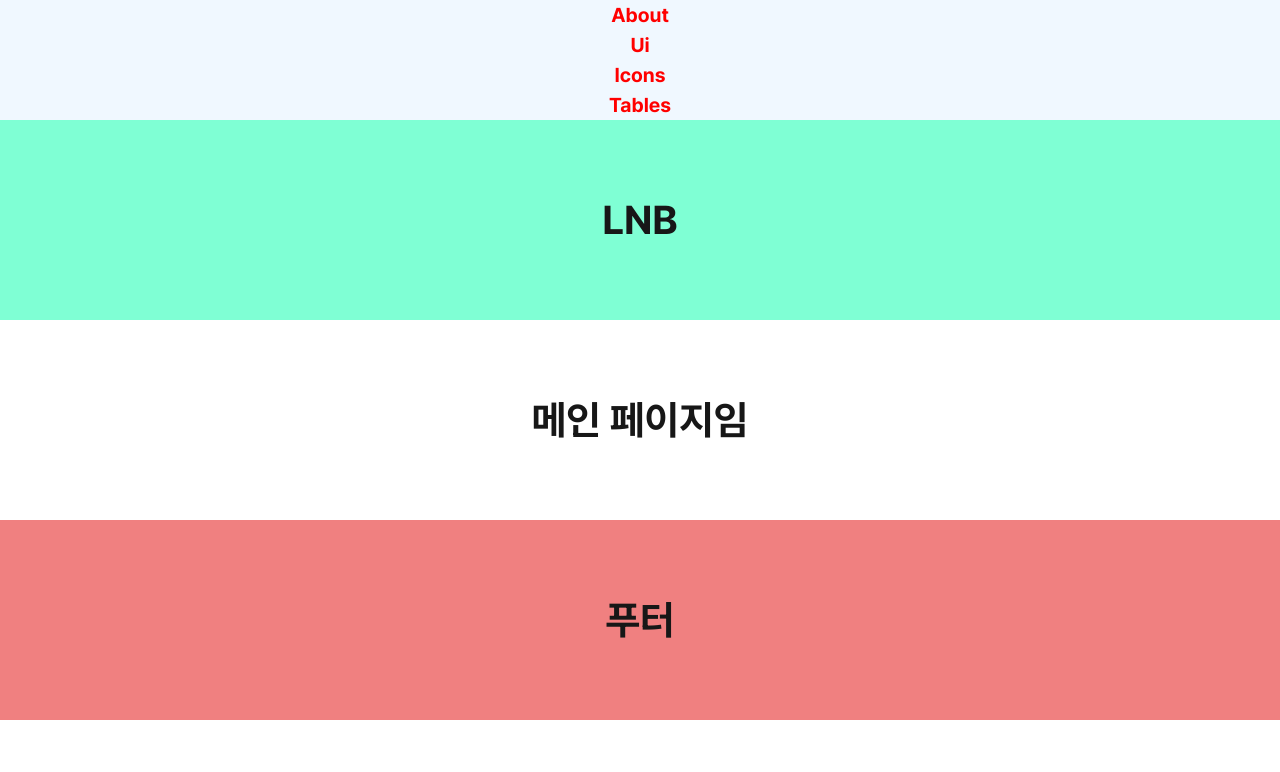
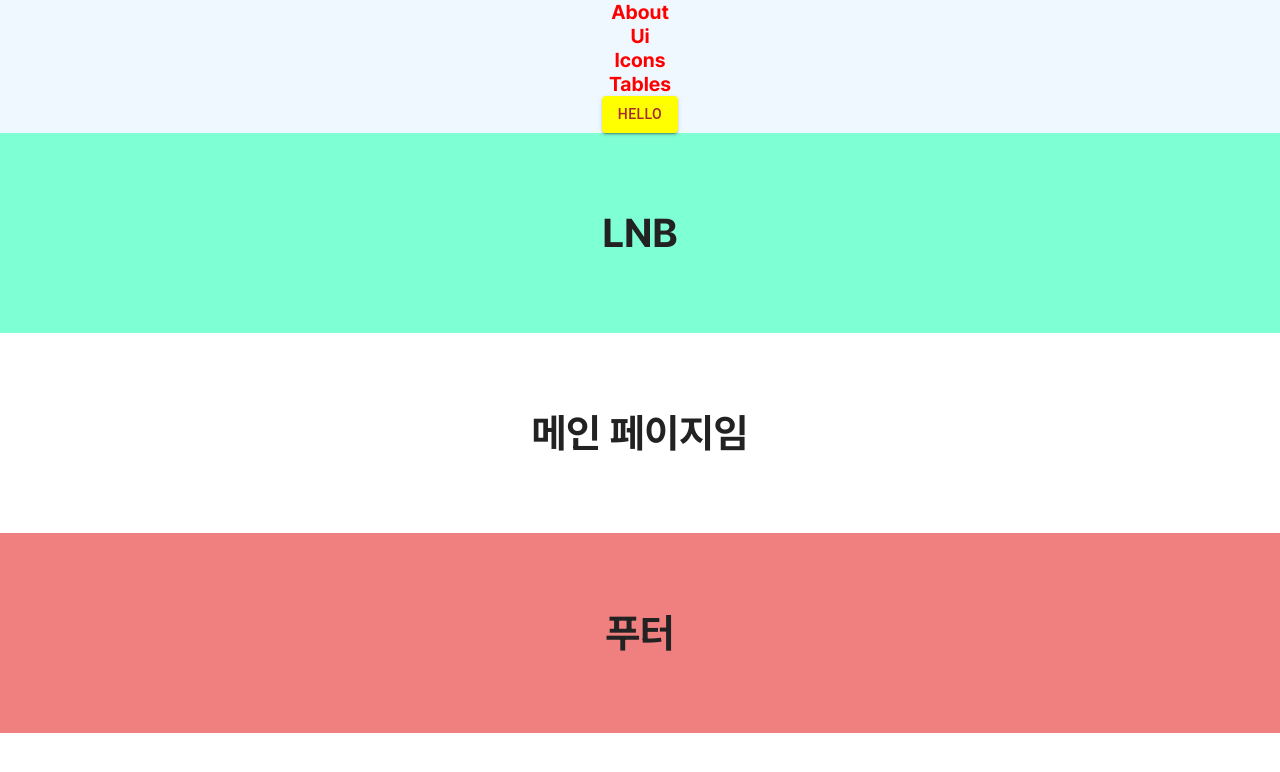
Before and after one commit to beingborn/mui-nextjs, a Next.js app: page / in a window 1280 px wide. Shown: the top 772 px of the page. Built offline with nearby package versions, Linux system fonts and the light colour scheme.

Commit message:
(20250418) mui Button 스타일링 가져오기

```diff
--- a/package.json
+++ b/package.json
@@ -9,6 +9,9 @@
     "lint": "next lint"
   },
   "dependencies": {
+    "@emotion/react": "^11.14.0",
+    "@emotion/styled": "^11.14.0",
+    "@mui/material": "^7.0.2",
     "next": "15.3.1",
     "react": "^19.0.0",
     "react-dom": "^19.0.0",
--- /dev/null
+++ b/src/app/components/Buttons.js
@@ -0,0 +1,14 @@
+import Button from '@mui/material/Button'
+export default function ButtonUsage(props) {
+    const bgColor = props.bg || 'blue';
+    const textColor = props.color || 'white';
+
+    return <Button
+    variant="contained"
+    sx={{
+        color: textColor,
+        backgroundColor: bgColor  ,
+    }}
+    >Hello
+    </Button>
+}
--- a/src/app/globals.css
+++ b/src/app/globals.css
@@ -1,36 +1,120 @@
-@import "tailwindcss";
-
+/* root */
 :root {
-  --background: #ffffff;
-  --foreground: #171717;
+  --txt-pri: #222;
 }
 
-@theme inline {
-  --color-background: var(--background);
-  --color-foreground: var(--foreground);
-  --font-sans: var(--font-geist-sans);
-  --font-mono: var(--font-geist-mono);
+*, *::before, *::after {
+  box-sizing: border-box;
 }
 
-@media (prefers-color-scheme: dark) {
-  :root {
-    --background: #0a0a0a;
-    --foreground: #ededed;
-  }
+html, body, div, span, applet, object, iframe,
+h1, h2, h3, h4, h5, h6, p, blockquote, pre,
+a, abbr, acronym, address, big, cite, code,
+del, dfn, em, img, ins, kbd, q, s, samp,
+small, strike, strong, sub, sup, tt, var,
+b, u, i, center,
+dl, dt, dd, ol, ul, li,
+fieldset, form, label, legend,
+table, caption, tbody, tfoot, thead, tr, th, td,
+article, aside, canvas, details, embed,
+figure, figcaption, footer, header, hgroup,
+menu, nav, output, ruby, section, summary,
+time, mark, audio, video, button {
+  margin: 0; padding: 0;
+  border: 0;
+  vertical-align: baseline;
+  font-size: inherit;
+  color: inherit;
+}
+
+/* HTML5 display-role reset for older browsers */
+article, aside, details, figcaption, figure,
+footer, header, hgroup, menu, nav, section {
+  display: block;
+}
+
+/* size init */
+html {
+  overflow-x: hidden;
+  height: 100%;
+  scroll-behavior: smooth;
+  -moz-text-size-adjust: none;
+  -webkit-text-size-adjust: none;
+  text-size-adjust: none;
 }
 
 body {
-  background: var(--background);
-  color: var(--foreground);
-  font-family: Arial, Helvetica, sans-serif;
+  color: var(--txt-pri);
 }
 
+input, select, textarea, pre {
+  outline: none;
+  color: inherit;
+	appearance: none;
+  text-overflow: ellipsis;
+  font: 16px/1.5;
+}
+
+pre { white-space: pre-wrap; }
+fieldset, img { border: 0; max-width:100%;}
+select,input,img, button {vertical-align:middle; }
+address { font-style: normal; }
+ol, ul, li { list-style: none; }
+blockquote, q { quotes: none; }
+blockquote:before, blockquote:after,
+q:before, q:after {
+    content: '';
+    content: none;
+}
+a {
+    color: inherit;
+    text-decoration: none;
+}
+em { font-style: normal; }
+summary::-webkit-details-marker { display: none; }
+summary { list-style-type: none; }
+button { cursor: pointer; }
+textarea {
+	border: 0;
+	width: 100%;
+	min-height: 100px;
+	background-color: transparent;
+	word-break:keep-all; word-wrap:break-word;
+	resize: none;
+	-webkit-backface-visibility: hidden;backface-visibility: hidden;
+}
+button, input {
+	padding: 0; border: 0;
+	background: inherit;
+	font-family: inherit;
+	cursor: pointer;
+	-webkit-border-radius: 0;
+	border-radius: 0;
+}
+input[type="checkbox"] ~ label,
+input[type="radio"] ~ label {
+	cursor: pointer;
+}
+h1, h2, h3, h4, h5, h6 {
+	font-weight: 700;
+	color: var(--txt-pri);
+}
+.sr-only {
+	margin: -1px !important;
+	padding: 0 !important;
+	border: 0 !important;
+	overflow: hidden !important;
+	clip: rect(0, 0, 0, 0) !important;
+	position: absolute !important;
+	width: 1px !important;
+	height: 1px !important;
+	white-space: nowrap !important;
+}
 header {
   background-color: aliceblue;
   text-align: center;
   font-weight: 700;
 }
-
 footer {
   background-color: lightcoral;
   text-align: center;
@@ -39,7 +123,6 @@ footer {
   height: 200px;
   align-content: center;
 }
-
 aside {
   background-color: aquamarine;
   text-align: center;
--- a/src/app/layouts/Header.js
+++ b/src/app/layouts/Header.js
@@ -2,6 +2,7 @@
 
 import Link from 'next/link';
 import styled from 'styled-components';
+import ButtonUsage from '../components/Buttons';
 
 const StyledSpan = styled.span` // Styled 컴포넌트 : a태그를 스타일링한 컴포넌트
     font-size: 20px;           // 원하는 CSS 속성들을 작성. ,가 아닌 ;로 여러 속성 지정 가능
@@ -35,6 +36,7 @@ export default function Header() {
                     }
                 </ul>
             </nav>
+            <ButtonUsage bg="yellow" color="brown"></ButtonUsage>
         </header>
     );
 }
```
Also changed, not shown: 1 other file (tests, documents, lock files or other folders).
